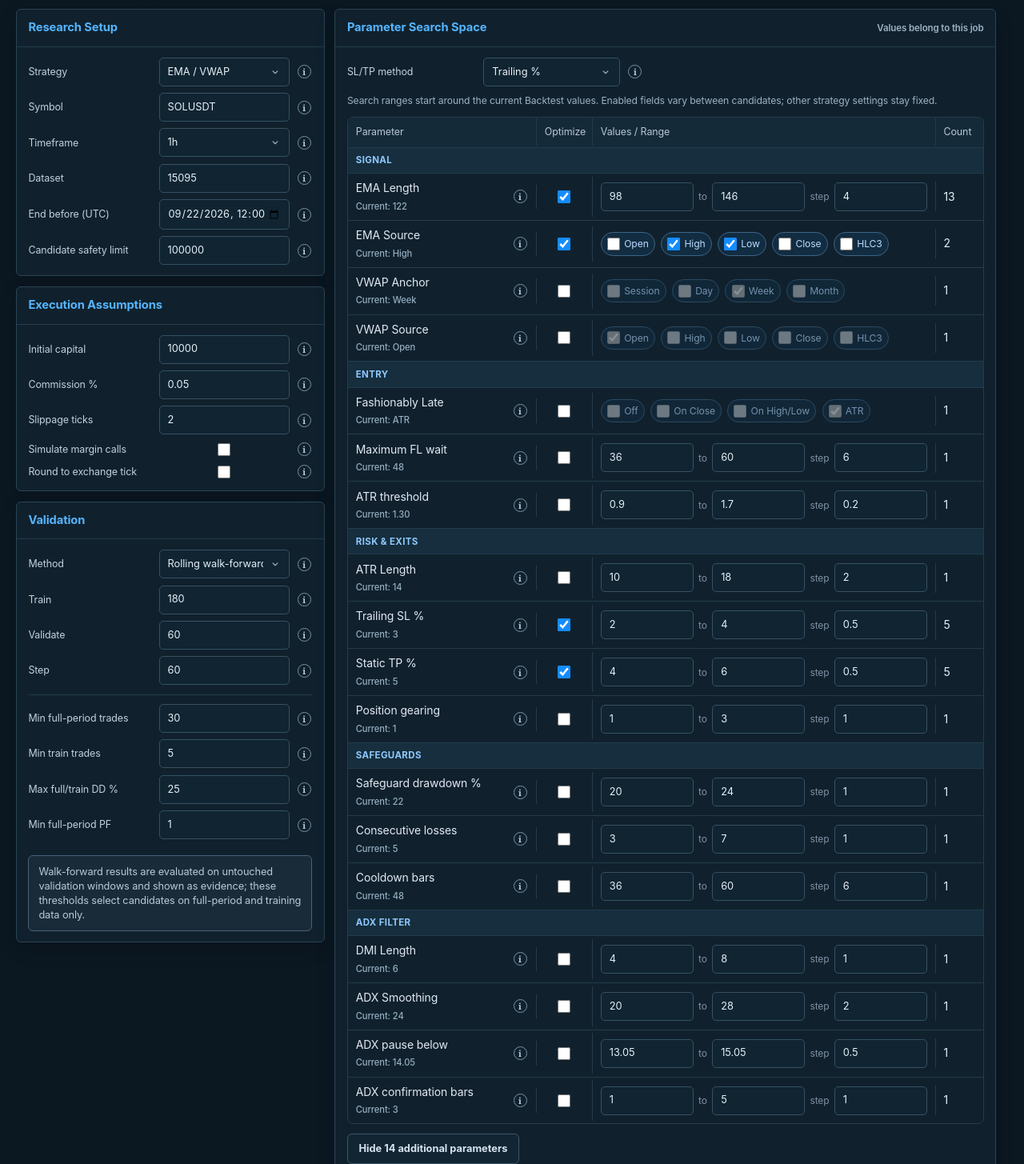
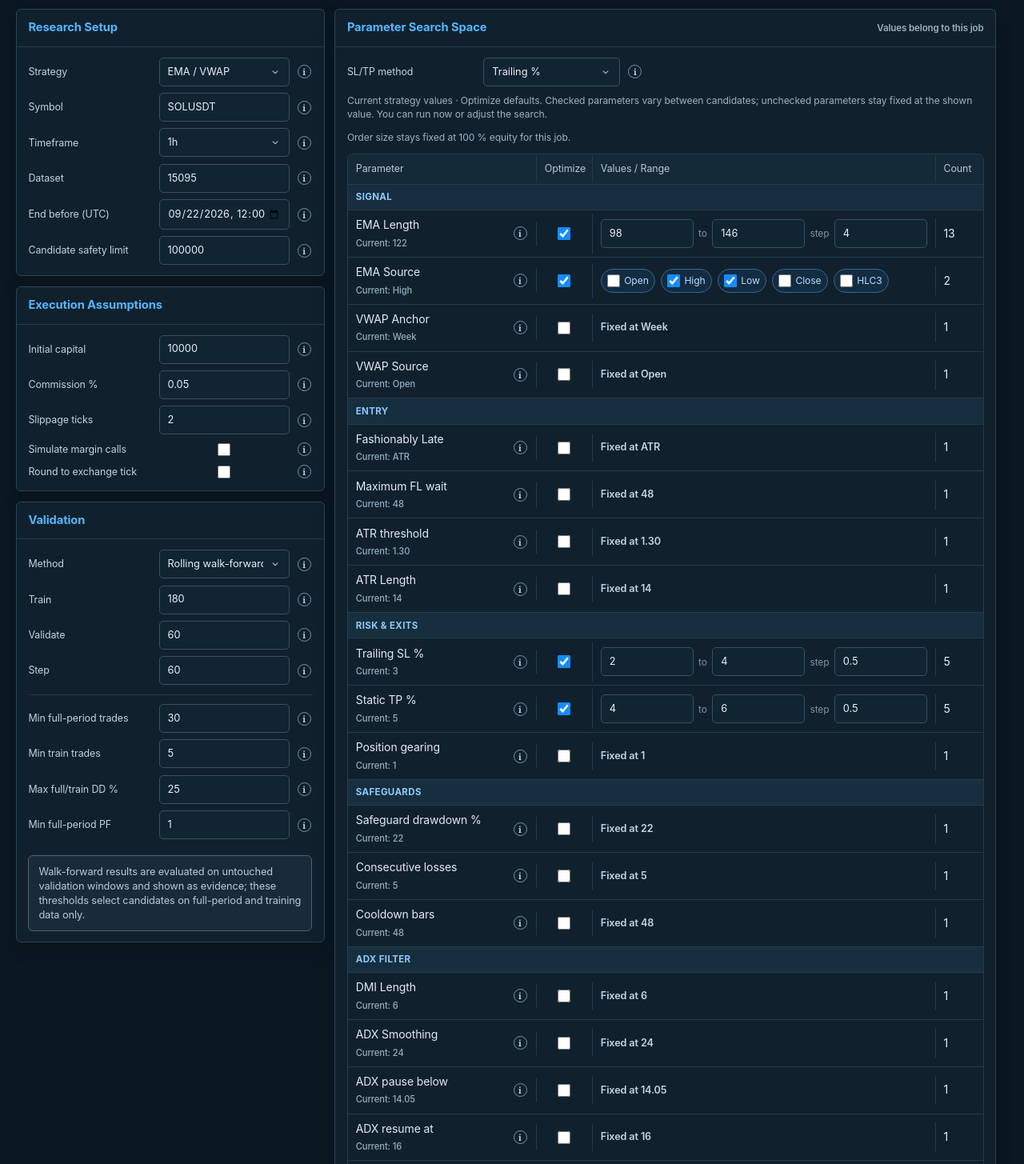
Before and after one commit to engan/rust-backtest, a Vue app in the folder frontend/: page /optimize in a window 1280 px wide. Shown: the part 135-1590 px from the top of the page at 80% size. Built offline with nearby package versions, Linux system fonts and the light colour scheme; the HTML template or start-up script is replaced by a standard one.

Commit message:
Show active backtest settings in optimization search

```diff
--- a/frontend/src/assets/research.css
+++ b/frontend/src/assets/research.css
@@ -208,8 +208,6 @@
 
 .research-method-field { max-width: 370px; margin-bottom: 0.55rem; }
 .research-axis-intro { margin: 0 0 0.75rem; color: var(--research-muted); font-size: 0.76rem; line-height: 1.4; }
-.research-axis-toggle { margin-top: 0.7rem; }
-.research-axis-fixed-note { margin: 0.65rem 0 0; color: var(--research-muted); font-size: 0.75rem; line-height: 1.4; }
 .research-axis-warning { margin-top: 0.65rem; border-color: #a77335; color: #ffd39d; }
 .axis-group-row {
   padding: 0.4rem 0.62rem;
@@ -283,6 +281,12 @@
   font-size: 0.75rem;
 }
 
+.axis-fixed-value {
+  color: #c3d4e3;
+  font-size: 0.79rem;
+  font-weight: 600;
+}
+
 .axis-values {
   display: flex;
   flex-wrap: wrap;
@@ -305,8 +309,6 @@
 .research-view .axis-choice input[type='checkbox'] {
   flex: 0 0 16px;
 }
-
-.axis-choice:has(input:disabled) { opacity: 0.6; cursor: default; }
 
 .research-summary-line {
   display: flex;
--- a/frontend/src/services/researchAxes.ts
+++ b/frontend/src/services/researchAxes.ts
@@ -99,7 +99,7 @@ export const createResearchAxes = (strategy: string, base: Record<string, unknow
 
   const method = String(base.sl_tp_method ?? 'TrailingPercent')
   if (method === 'RiskBased' || lateMode === 'Atr') {
-    axes.push(numeric('atr_length', 'ATR Length', 'Risk & exits', base.atr_length, 2, 2, false, 1, true))
+    axes.push(numeric('atr_length', 'ATR Length', method === 'RiskBased' ? 'Risk & exits' : 'Entry', base.atr_length, 2, 2, false, 1, true))
   }
   if (method === 'RiskBased') {
     axes.push(
@@ -140,6 +140,7 @@ export const createResearchAxes = (strategy: string, base: Record<string, unknow
       numeric('dmi_length', 'DMI Length', 'ADX filter', base.dmi_length, 1, 2, false, 1, true),
       numeric('dmi_smoothing', 'ADX Smoothing', 'ADX filter', base.dmi_smoothing, 2, 2, false, 1, true),
       pause,
+      numeric('adx_resume_threshold', 'ADX resume at', 'ADX filter', base.adx_resume_threshold, 0.5, 2),
       numeric('adx_resume_bars', 'ADX confirmation bars', 'ADX filter', base.adx_resume_bars, 1, 2, false, 1, true),
     )
   }
--- a/frontend/src/views/OptimizeView.vue
+++ b/frontend/src/views/OptimizeView.vue
@@ -141,13 +141,11 @@ const axisHelp: Record<string, string> = {
   fashionably_late_mode: 'Choose which Fashionably Late entry modes to compare.',
   trailing_sl_percent: 'Trailing stop percentages for the selected SL/TP method.',
   static_tp_percent: 'Take-profit percentages paired with the trailing or combined stop.',
-  dmi_threshold: 'ADX pause values must not exceed the fixed ADX resume threshold.',
+  dmi_threshold: 'The highest ADX pause value must not exceed the lowest ADX resume value.',
+  adx_resume_threshold: 'ADX must reach this value before entries can resume. Keep it at or above every tested pause value.',
 }
 
 const axes = reactive<ResearchAxis[]>([])
-const showAdditionalAxes = ref(true)
-const displayedAxes = computed(() => showAdditionalAxes.value ? axes : axes.filter((axis) => axis.enabled))
-const additionalAxisCount = computed(() => axes.filter((axis) => !axis.enabled).length)
 const replaceAxes = () => axes.splice(0, axes.length, ...createResearchAxes(setup.strategy, baseParams.value))
 const stopMethod = computed({
   get: () => String(baseParams.value.sl_tp_method ?? 'TrailingPercent'),
@@ -497,9 +495,12 @@ const prepareRun = async () => {
     reportMessage.value = `${invalidWholeNumberAxis.value.label} needs whole-number start, end and step values.`
     return
   }
-  const adxPause = axes.find((axis) => axis.id === 'dmi_threshold' && axis.enabled)
-  if (adxPause?.type === 'numeric' && adxPause.max > Number(baseParams.value.adx_resume_threshold)) {
-    reportMessage.value = 'The highest ADX pause value must not exceed the current ADX resume threshold.'
+  const adxPause = axes.find((axis) => axis.id === 'dmi_threshold')
+  const adxResume = axes.find((axis) => axis.id === 'adx_resume_threshold')
+  const highestPause = adxPause?.type === 'numeric' && adxPause.enabled ? adxPause.max : Number(baseParams.value.dmi_threshold)
+  const lowestResume = adxResume?.type === 'numeric' && adxResume.enabled ? adxResume.min : Number(baseParams.value.adx_resume_threshold)
+  if (baseParams.value.enable_dmi_filter === true && highestPause > lowestResume) {
+    reportMessage.value = 'The highest ADX pause value must not exceed the lowest ADX resume value.'
     return
   }
   if (![validation.trainDays, validation.validateDays, validation.stepDays].every((days) => Number.isFinite(days) && days > 0)) {
@@ -609,7 +610,6 @@ onMounted(() => {
 onActivated(() => {
   const handoff = consumeResearchHandoff()
   if (!handoff) return
-  showAdditionalAxes.value = false
   setup.strategy = handoff.strategy === 'smaCross' ? 'SMA Crossover' : 'EMA / VWAP'
   setup.symbol = handoff.market.symbol
   setup.timeframe = handoff.market.timeframe
@@ -629,7 +629,7 @@ onActivated(() => {
   activeReport.value = null
   activeJob.value = null
   reportLabel.value = 'Not run'
-  reportMessage.value = 'Loaded all current Backtest fields, including the dataset, strategy safeguards and execution settings. Search ranges are separate; review them before running optimization.'
+  reportMessage.value = 'Loaded the current Backtest setup. Fixed values and active search ranges are shown below; review them or run optimization.'
   sessionStorage.removeItem('research-report')
   sessionStorage.removeItem('selected-research-candidate')
   sessionStorage.removeItem('monte-carlo-report')
@@ -788,7 +788,9 @@ onActivated(() => {
               </select>
               <FieldTooltip label="SL/TP method" text="The selected method determines which stop and target parameters actually affect the strategy. Changing it here changes the base strategy for this research job." />
             </div>
-            <p class="research-axis-intro">Search ranges start around the current Backtest values. Enabled fields vary between candidates; other strategy settings stay fixed.</p>
+            <p class="research-axis-intro">Current strategy values · {{ baseSettingsSource }}. Checked parameters vary between candidates; unchecked parameters stay fixed at the shown value. You can run now or adjust the search.</p>
+            <p v-if="stopMethod !== 'RiskBased'" class="research-axis-intro">Order size stays fixed at {{ formatBaseValue(baseParams.order_size_value) }} {{ { percentOfEquity: '% equity', fixedQuantity: 'units', fixedValue: 'USDT' }[String(baseParams.order_size_mode) as 'percentOfEquity' | 'fixedQuantity' | 'fixedValue'] ?? String(baseParams.order_size_mode) }} for this job.</p>
+            <p v-else class="research-axis-intro">Risk-based position size is calculated from Risk per trade and Position gearing; the Backtest order-size field does not apply.</p>
             <div class="axis-table">
               <div class="axis-row axis-head">
                 <div class="axis-cell">Parameter</div>
@@ -797,8 +799,8 @@ onActivated(() => {
                 <div class="axis-cell">Count</div>
               </div>
 
-              <template v-for="(axis, index) in displayedAxes" :key="axis.id">
-              <div v-if="index === 0 || axis.group !== displayedAxes[index - 1]?.group" class="axis-group-row">{{ axis.group }}</div>
+              <template v-for="(axis, index) in axes" :key="axis.id">
+              <div v-if="index === 0 || axis.group !== axes[index - 1]?.group" class="axis-group-row">{{ axis.group }}</div>
               <div class="axis-row">
                 <div class="axis-cell axis-name axis-name-with-help">
                   <span>{{ axis.label }}<small>Current: {{ axis.type === 'values' ? choiceLabel(axis.baseValue) : number(axis.baseValue, Number.isInteger(axis.baseValue) ? 0 : 2) }}</small></span>
@@ -812,22 +814,22 @@ onActivated(() => {
                   />
                 </div>
                 <div class="axis-cell">
-                  <div v-if="axis.type === 'numeric'" class="axis-range">
-                    <input v-model.number="axis.min" type="number" :step="axis.wholeNumbers ? 1 : 'any'" :disabled="!axis.enabled" />
+                  <div v-if="!axis.enabled" class="axis-fixed-value">Fixed at {{ axis.type === 'values' ? choiceLabel(axis.baseValue) : number(axis.baseValue, Number.isInteger(axis.baseValue) ? 0 : 2) }}</div>
+                  <div v-else-if="axis.type === 'numeric'" class="axis-range">
+                    <input v-model.number="axis.min" type="number" :step="axis.wholeNumbers ? 1 : 'any'" />
                     <span>to</span>
-                    <input v-model.number="axis.max" type="number" :step="axis.wholeNumbers ? 1 : 'any'" :disabled="!axis.enabled" />
+                    <input v-model.number="axis.max" type="number" :step="axis.wholeNumbers ? 1 : 'any'" />
                     <span>step</span>
                     <input
                       v-model.number="axis.step"
                       type="number"
                       :min="axis.wholeNumbers ? 1 : 0.0001"
                       :step="axis.wholeNumbers ? 1 : 'any'"
-                      :disabled="!axis.enabled"
                     />
                   </div>
                   <div v-else class="axis-values">
                     <label v-for="option in axis.options" :key="option" class="axis-choice">
-                      <input type="checkbox" :checked="axis.values.includes(option)" :disabled="!axis.enabled" :aria-label="`${axis.label}: ${choiceLabel(option)}`" @change="changeAxisChoice(axis, option, $event)" />
+                      <input type="checkbox" :checked="axis.values.includes(option)" :aria-label="`${axis.label}: ${choiceLabel(option)}`" @change="changeAxisChoice(axis, option, $event)" />
                       {{ choiceLabel(option) }}
                     </label>
                   </div>
@@ -836,17 +838,6 @@ onActivated(() => {
               </div>
               </template>
             </div>
-            <button
-              v-if="additionalAxisCount"
-              class="research-secondary research-axis-toggle"
-              type="button"
-              :aria-expanded="showAdditionalAxes"
-              @click="showAdditionalAxes = !showAdditionalAxes"
-            >
-              {{ showAdditionalAxes ? 'Hide' : 'Show' }} {{ additionalAxisCount }} additional parameters
-            </button>
-            <p v-if="!showAdditionalAxes && additionalAxisCount" class="research-axis-fixed-note">Hidden parameters keep their current Backtest values. Show them to add more search ranges.</p>
-
             <div class="research-summary-line">
               <span
                 ><strong>{{ number(candidateCount) }}</strong> combinations</span
```
Also changed, not shown: 2 other files (tests, documents, lock files or other folders).
